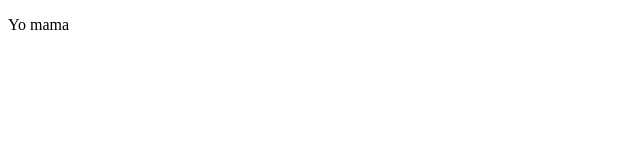
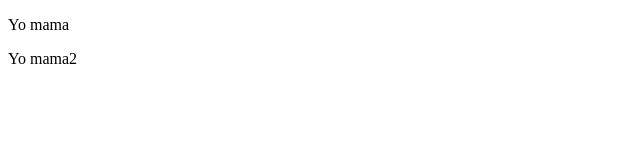
Before and after one commit to mykelnava-trajector/JLM, a plain HTML site: page yomama.html in a window 1280 px wide. Shown: the full height of the page, 0-640 px from the left. Drawn offline with Linux system fonts and the light colour scheme.

Commit message:
added mama2

```diff
--- a/yomama.html
+++ b/yomama.html
@@ -6,6 +6,8 @@
     <title>Document</title>
 </head>
 <body>
-    <p>Yo mama</p>
+    <p>Yo mama </p>
+
+    <p>Yo mama2 </p>
 </body>
 </html>
```
